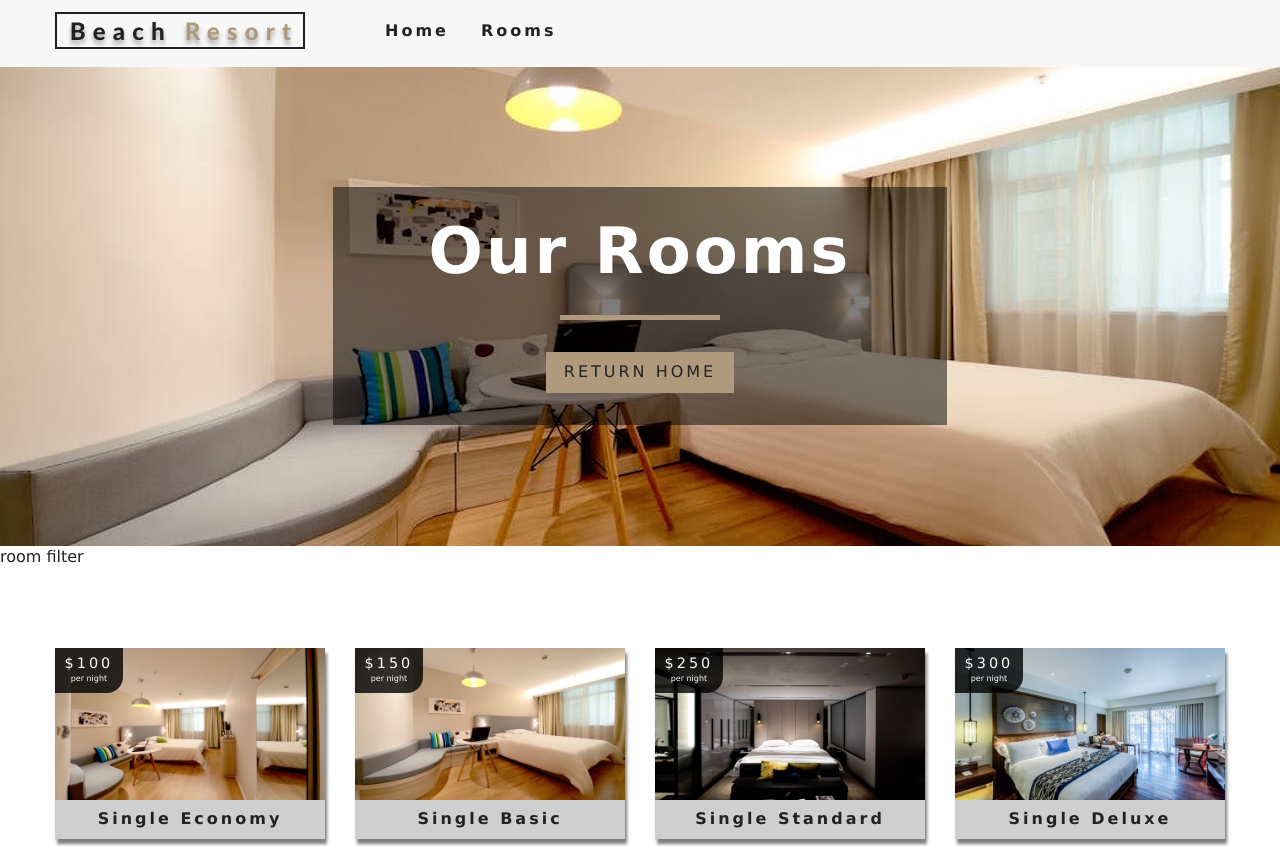
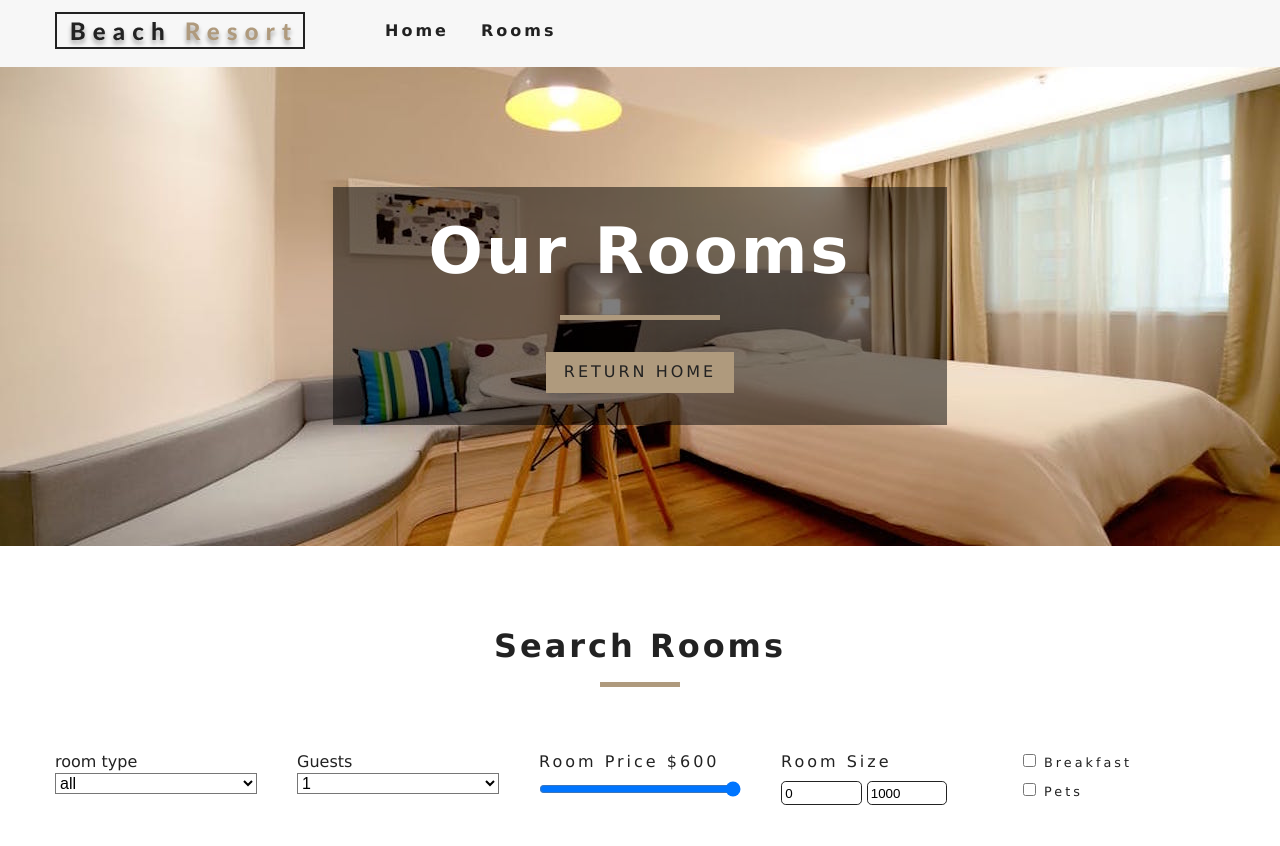
Before and after one commit to qw-0p/React-Beach-Resort, a React (Create React App) app: page /rooms in a window 1280 px wide. Shown: the top 846 px of the page. Built offline with nearby package versions, Linux system fonts and the light colour scheme.

Commit message:
configurated RoomFilter component

```diff
--- a/src/componennts/RoomFilter.js
+++ b/src/componennts/RoomFilter.js
@@ -1,5 +1,140 @@
 import React from 'react';
-
-export default function RoomFilter() {
-    return <div>room filter</div>;
+import {useContext} from 'react';
+import {RoomContext} from '../context';
+import Title from '../componennts/Title';
+// get all unique valuse
+const getUnique = (items, value) => {
+    return [...new Set(items.map((item) => item[value]))];
+};
+export default function RoomFilter({rooms}) {
+    const context = useContext(RoomContext);
+    const {
+        handleChange,
+        type,
+        capacity,
+        price,
+        minPrice,
+        maxPrice,
+        minSize,
+        maxSize,
+        breakfast,
+        pets,
+    } = context;
+    //get unique types
+    let types = getUnique(rooms, 'type');
+    //add all
+    types = ['all', ...types];
+    //map to jsx
+    types = types.map((item, index) => {
+        return (
+            <option value={item} key={index}>
+                {item}
+            </option>
+        );
+    });
+    let people = getUnique(rooms, 'capacity');
+    people = people.map((item, index) => {
+        return (
+            <option key={index} value={item}>
+                {item}
+            </option>
+        );
+    });
+    return (
+        <section className="filter-container">
+            <Title title="search rooms" />
+            <form className="filter-form">
+                {/*select type*/}
+                <div className="from-group">
+                    <label htmlFor="type">room type</label>
+                    <select
+                        name="type"
+                        id="type"
+                        value={type}
+                        className="form-control"
+                        onChange={handleChange}
+                    >
+                        {types}
+                    </select>
+                </div>
+                {/*end select type*/}
+                {/* gueststype*/}
+                <div className="from-group">
+                    <label htmlFor="capacity">Guests</label>
+                    <select
+                        name="capacity"
+                        id="capacity"
+                        value={capacity}
+                        className="form-control"
+                        onChange={handleChange}
+                    >
+                        {people}
+                    </select>
+                </div>
+                {/*end guests type*/}
+                {/*room price */}
+                <div className="form-group">
+                    <label htmlFor="price">room price ${price}</label>
+                    <input
+                        type="range"
+                        name="price"
+                        min={minPrice}
+                        max={maxPrice}
+                        id="price"
+                        value={price}
+                        onChange={handleChange}
+                        className="form-control"
+                    />
+                </div>
+                {/* end room price */}
+                {/*size */}
+                <div className="form-group">
+                    <label htmlFor="size">room size</label>
+                    <div className="size-inputs">
+                        <input
+                            type="number"
+                            name="minSize"
+                            id="size"
+                            value={minSize}
+                            onChange={handleChange}
+                            className="size-input"
+                        />
+                        <input
+                            type="number"
+                            name="maxSize"
+                            id="size"
+                            value={maxSize}
+                            onChange={handleChange}
+                            className="size-input"
+                        />
+                    </div>
+                </div>
+                {/*end ofsize */}
+                {/*extras */}
+                <div className="form-group">
+                    <div className="single-extra">
+                        <input
+                            type="checkbox"
+                            name="breakfast"
+                            id="breakfast"
+                            checked={breakfast}
+                            onChange={handleChange}
+                        />
+                        <label htmlFor="breakfast">breakfast</label>
+                    </div>
+                    <div className="single-extra">
+                        <input
+                            type="checkbox"
+                            name="pets"
+                            id="pets"
+                            checked={pets}
+                            onChange={handleChange}
+                        />
+                        <label htmlFor="pets">pets</label>
+                    </div>
+                </div>
+                {/*end of extras */}
+            </form>
+        </section>
+    );
 }
--- a/src/context.js
+++ b/src/context.js
@@ -9,17 +9,32 @@
         sortedRooms: [],
         featuredRooms: [],
         loading: true,
+        type: 'all',
+        capacity: 1,
+        price: 0,
+        minPrice: 0,
+        maxPrice: 0,
+        minSize: 0,
+        maxSize: 0,
+        breakfast: false,
+        pets: false,
     };
     // getData
 
     componentDidMount() {
         let rooms = this.formatData(items);
         let featuredRooms = rooms.filter((room) => room.featured === true);
+        let maxPrice = Math.max(...rooms.map((item) => item.price));
+        let maxSize = Math.max(...rooms.map((item) => item.size));
+
         this.setState({
             rooms,
             featuredRooms,
             sortedRooms: rooms,
             loading: false,
+            price: maxPrice,
+            maxPrice,
+            maxSize,
         });
     }
 
@@ -39,10 +54,71 @@
         const room = tempRooms.find((room) => room.slug === slug);
         return room;
     };
+    handleChange = (event) => {
+        const target = event.target;
+        const value =
+            target.type === 'checkbox' ? target.checked : target.value;
+        const name = event.target.name;
+        this.setState(
+            {
+                [name]: value,
+            },
+            this.filterRooms
+        );
+    };
+    filterRooms = () => {
+        let {
+            rooms,
+            type,
+            capacity,
+            price,
+            minSize,
+            maxSize,
+            breakfast,
+            pets,
+        } = this.state;
+        //all the rooms
+        let tempRooms = [...rooms];
+        //transoform values
+        capacity = parseInt(capacity);
+        price = parseInt(price);
+
+        //filter by type
+        if (type !== 'all') {
+            tempRooms = tempRooms.filter((room) => room.type === type);
+        }
+        //filter by capacity
+        if (capacity !== 1) {
+            tempRooms = tempRooms.filter((room) => room.capacity >= capacity);
+        }
+        //filter by price
+        tempRooms = tempRooms.filter((room) => room.price <= price);
+        //filter by size
+        tempRooms = tempRooms.filter(
+            (room) => room.size >= minSize && room.size <= maxSize
+        );
+        //filter by breakfast
+        if (breakfast) {
+            tempRooms = tempRooms.filter((room) => room.breakfast === true);
+        }
+        //filter by pets
+        if (pets) {
+            tempRooms = tempRooms.filter((room) => room.pets === true);
+        }
+
+        //chenge state
+        this.setState({
+            sortedRooms: tempRooms,
+        });
+    };
     render() {
         return (
             <RoomContext.Provider
-                value={{...this.state, getRoom: this.getRoom}}
+                value={{
+                    ...this.state,
+                    getRoom: this.getRoom,
+                    handleChange: this.handleChange,
+                }}
             >
                 {this.props.children}
             </RoomContext.Provider>
```
